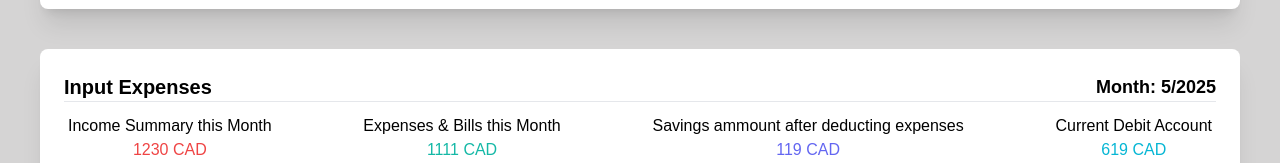
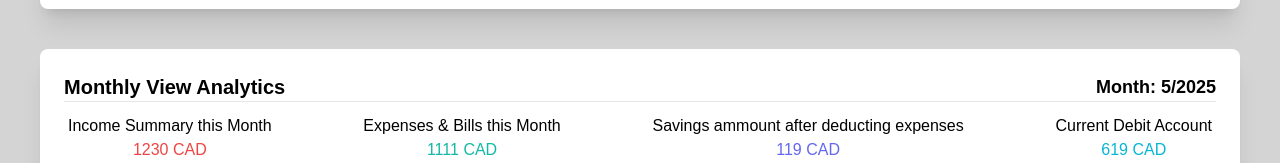
Before and after one commit to tienphap1405/financial-tracker-web-app, a Next.js app: page /overview-page in a window 1280 px wide. Shown: the part 342-505 px from the top of the page. Built offline with nearby package versions, Linux system fonts and the light colour scheme.

Commit message:
Update overview-table.js

```diff
--- a/app/components/overview-table.js
+++ b/app/components/overview-table.js
@@ -51,7 +51,7 @@
 
             <div className="flex bg-white p-6 w-100 rounded-lg shadow-xl mt-10 ml-10 mr-10 flex-col text-black border-1">
                 <div className="flex justify-between">
-                    <h1 className="text-xl font-bold">Input Expenses</h1>
+                    <h1 className="text-xl font-bold">Monthly View Analytics</h1>
                     <h1 className="text-lg font-bold">Month: {currentMonth}/{currentYear}</h1>
                 </div>
 
```
